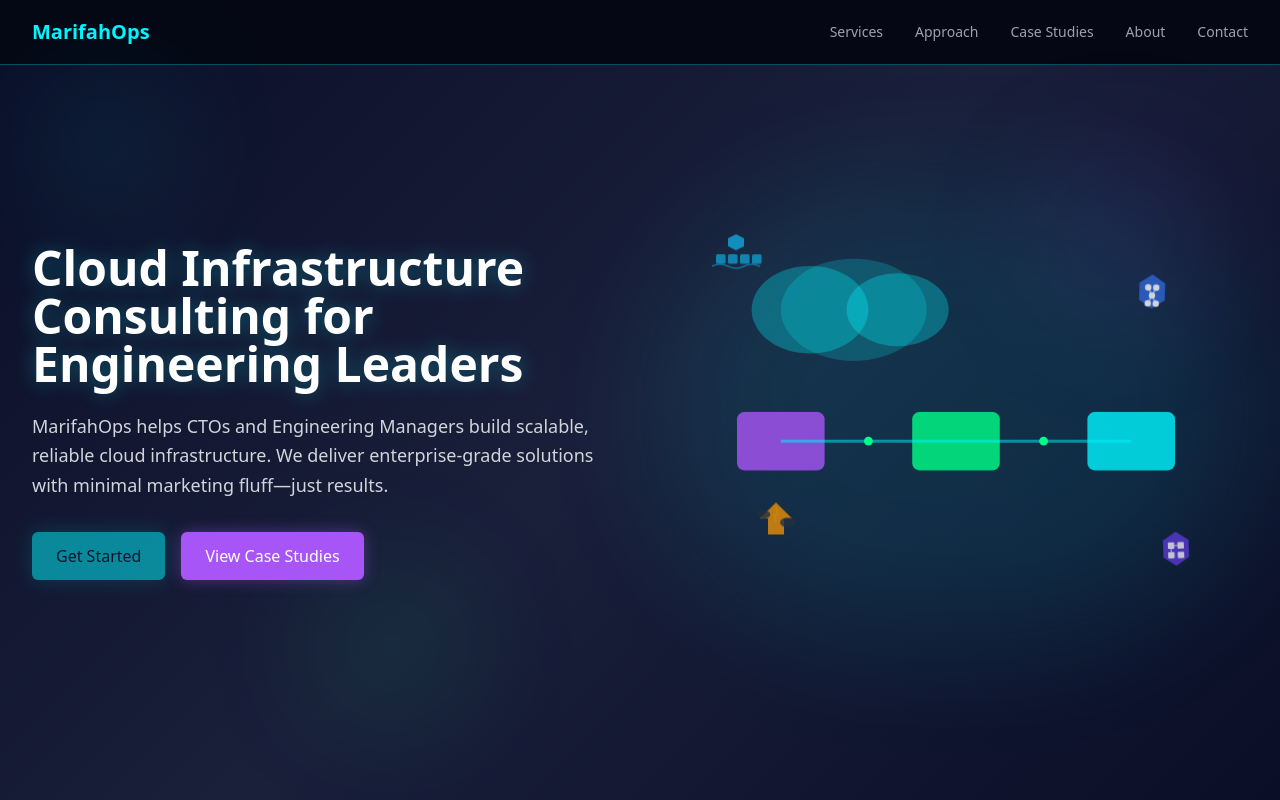
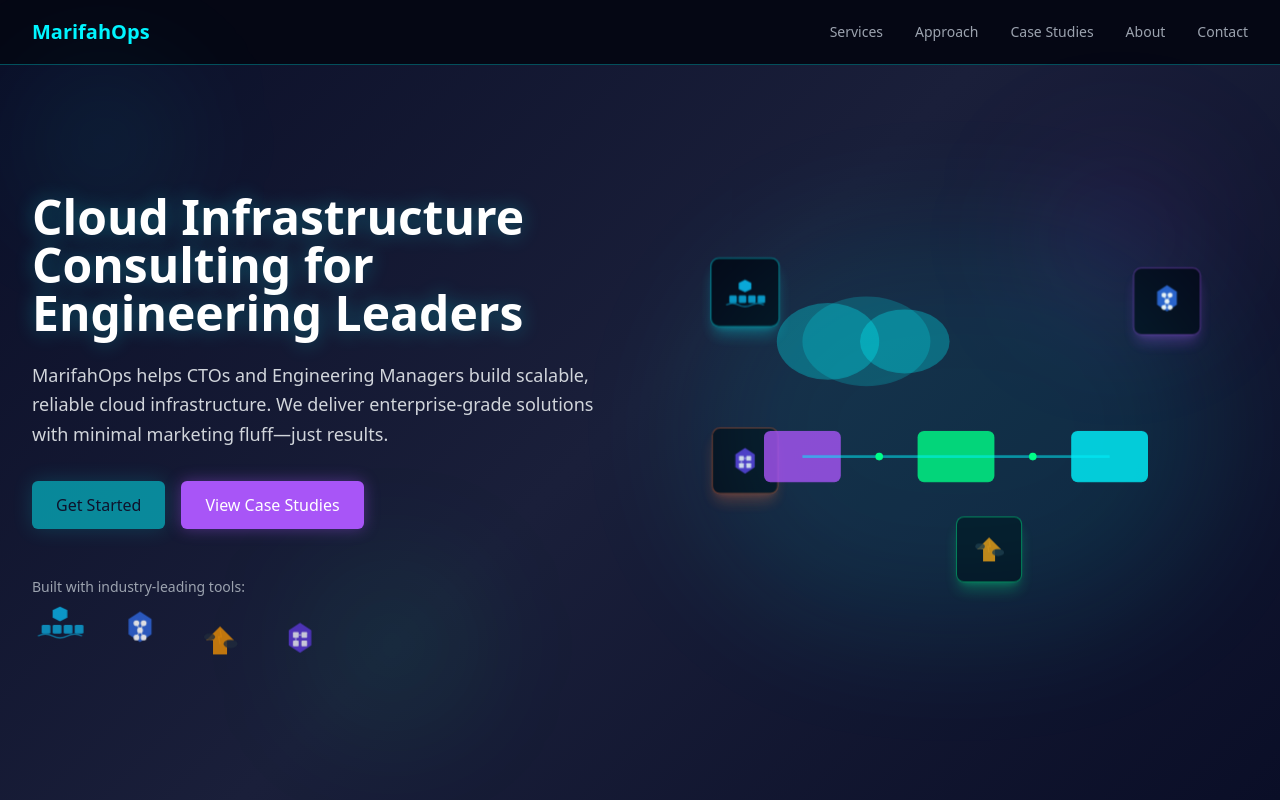
Before and after one commit to sack0809/marifahops-website, a Next.js app: page / in a window 1280 px wide. Shown: the top 800 px of the page. Built offline with nearby package versions, Linux system fonts and the light colour scheme.

Commit message:
Improve landing page animations and icon placement - better positioning and smoother animations

```diff
--- a/pages/index.tsx
+++ b/pages/index.tsx
@@ -19,7 +19,7 @@ export default function Home() {
                 MarifahOps helps CTOs and Engineering Managers build scalable, reliable cloud infrastructure.
                 We deliver enterprise-grade solutions with minimal marketing fluff—just results.
               </p>
-              <div className="flex flex-col sm:flex-row gap-4">
+              <div className="flex flex-col sm:flex-row gap-4 mb-12">
                 <Link href="/contact/" className="btn-primary animate-pulse-glow">
                   Get Started
                 </Link>
@@ -27,28 +27,60 @@ export default function Home() {
                   View Case Studies
                 </Link>
               </div>
+
+              {/* Tech Stack Icons */}
+              <div className="mt-8">
+                <p className="text-sm text-gray-400 mb-4">Built with industry-leading tools:</p>
+                <div className="flex flex-wrap gap-6 items-center">
+                  <div className="tech-icon-container tech-icon-float">
+                    <img src="/images/docker-icon.svg" alt="Docker" className="w-14 h-14 opacity-90 hover:opacity-100 hover:scale-110 transition-all cursor-pointer" />
+                  </div>
+                  <div className="tech-icon-container tech-icon-float-delay-1">
+                    <img src="/images/kubernetes-icon.svg" alt="Kubernetes" className="w-14 h-14 opacity-90 hover:opacity-100 hover:scale-110 transition-all cursor-pointer" />
+                  </div>
+                  <div className="tech-icon-container tech-icon-float-delay-2">
+                    <img src="/images/aws-icon.svg" alt="AWS" className="w-14 h-14 opacity-90 hover:opacity-100 hover:scale-110 transition-all cursor-pointer" />
+                  </div>
+                  <div className="tech-icon-container tech-icon-float-delay-3">
+                    <img src="/images/terraform-icon.svg" alt="Terraform" className="w-14 h-14 opacity-90 hover:opacity-100 hover:scale-110 transition-all cursor-pointer" />
+                  </div>
+                </div>
+              </div>
             </div>
             <div className="animate-slide-in-right animate-delay-200">
-              <div className="relative">
+              <div className="relative min-h-[400px] flex items-center justify-center">
+                {/* Main Cloud Architecture Graphic */}
+                <div className="relative z-10 w-full max-w-lg">
                   <div className="absolute inset-0 bg-devops-cyan/20 blur-3xl rounded-full animate-pulse-glow"></div>
                   <img
                     src="/images/cloud-architecture.svg"
                     alt="Cloud Architecture"
                     className="relative w-full h-auto animate-float"
                   />
-                {/* Animated Tech Icons */}
-                <div className="absolute top-0 left-0 w-full h-full">
-                  <div className="absolute top-10 left-10 tech-icon-float">
-                    <img src="/images/docker-icon.svg" alt="Docker" className="w-16 h-16 opacity-80 hover:opacity-100 transition-opacity" />
                 </div>
-                  <div className="absolute top-20 right-16 tech-icon-float-delay-1">
-                    <img src="/images/kubernetes-icon.svg" alt="Kubernetes" className="w-16 h-16 opacity-80 hover:opacity-100 transition-opacity" />
+
+                {/* Floating Tech Icons around the graphic */}
+                <div className="absolute top-8 left-8 md:top-12 md:left-12 tech-icon-float">
+                  <div className="bg-devops-darker/90 backdrop-blur-sm border border-devops-cyan/50 rounded-lg p-2 shadow-lg shadow-devops-cyan/30 hover:border-devops-cyan transition-all">
+                    <img src="/images/docker-icon.svg" alt="Docker" className="w-12 h-12" />
                   </div>
-                  <div className="absolute bottom-20 left-20 tech-icon-float-delay-2">
-                    <img src="/images/aws-icon.svg" alt="AWS" className="w-16 h-16 opacity-80 hover:opacity-100 transition-opacity" />
                 </div>
-                  <div className="absolute bottom-10 right-10 tech-icon-float-delay-3">
-                    <img src="/images/terraform-icon.svg" alt="Terraform" className="w-16 h-16 opacity-80 hover:opacity-100 transition-opacity" />
+
+                <div className="absolute top-8 right-8 md:top-12 md:right-12 tech-icon-float-delay-1">
+                  <div className="bg-devops-darker/90 backdrop-blur-sm border border-devops-purple/50 rounded-lg p-2 shadow-lg shadow-devops-purple/30 hover:border-devops-purple transition-all">
+                    <img src="/images/kubernetes-icon.svg" alt="Kubernetes" className="w-12 h-12" />
+                  </div>
+                </div>
+
+                <div className="absolute bottom-8 left-1/2 -translate-x-1/2 md:bottom-12 tech-icon-float-delay-2">
+                  <div className="bg-devops-darker/90 backdrop-blur-sm border border-devops-green/50 rounded-lg p-2 shadow-lg shadow-devops-green/30 hover:border-devops-green transition-all">
+                    <img src="/images/aws-icon.svg" alt="AWS" className="w-12 h-12" />
+                  </div>
+                </div>
+
+                <div className="absolute top-1/2 left-8 -translate-y-1/2 md:left-12 tech-icon-float-delay-3">
+                  <div className="bg-devops-darker/90 backdrop-blur-sm border border-devops-orange/50 rounded-lg p-2 shadow-lg shadow-devops-orange/30 hover:border-devops-orange transition-all">
+                    <img src="/images/terraform-icon.svg" alt="Terraform" className="w-12 h-12" />
                   </div>
                 </div>
               </div>
--- a/styles/globals.css
+++ b/styles/globals.css
@@ -175,17 +175,21 @@
 
   @keyframes tech-icon-float {
     0%, 100% {
-      transform: translateY(0px) rotate(0deg);
-    }
-    25% {
-      transform: translateY(-10px) rotate(2deg);
+      transform: translateY(0px) scale(1);
+      opacity: 0.9;
     }
     50% {
-      transform: translateY(-15px) rotate(0deg);
+      transform: translateY(-20px) scale(1.05);
+      opacity: 1;
     }
-    75% {
-      transform: translateY(-10px) rotate(-2deg);
-    }
+  }
+
+  .tech-icon-container {
+    transition: transform 0.3s ease;
+  }
+
+  .tech-icon-container:hover {
+    transform: scale(1.15);
   }
 
   .tech-icon-float {
@@ -194,16 +198,16 @@
 
   .tech-icon-float-delay-1 {
     animation: tech-icon-float 4s ease-in-out infinite;
-    animation-delay: 1s;
+    animation-delay: 0.8s;
   }
 
   .tech-icon-float-delay-2 {
     animation: tech-icon-float 4s ease-in-out infinite;
-    animation-delay: 2s;
+    animation-delay: 1.6s;
   }
 
   .tech-icon-float-delay-3 {
     animation: tech-icon-float 4s ease-in-out infinite;
-    animation-delay: 3s;
+    animation-delay: 2.4s;
   }
 }
```
Lines whose indentation alone changed are shown as unchanged.
